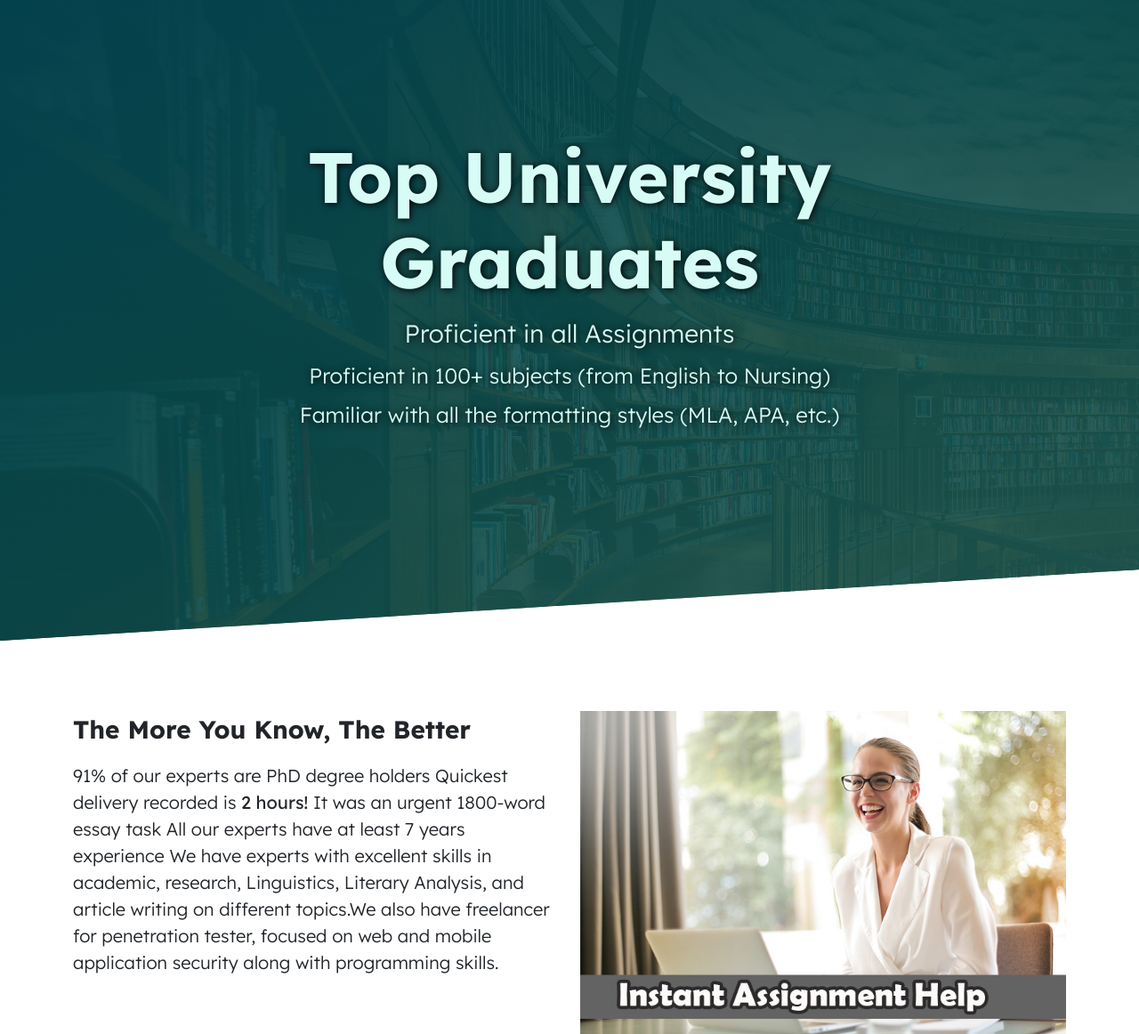
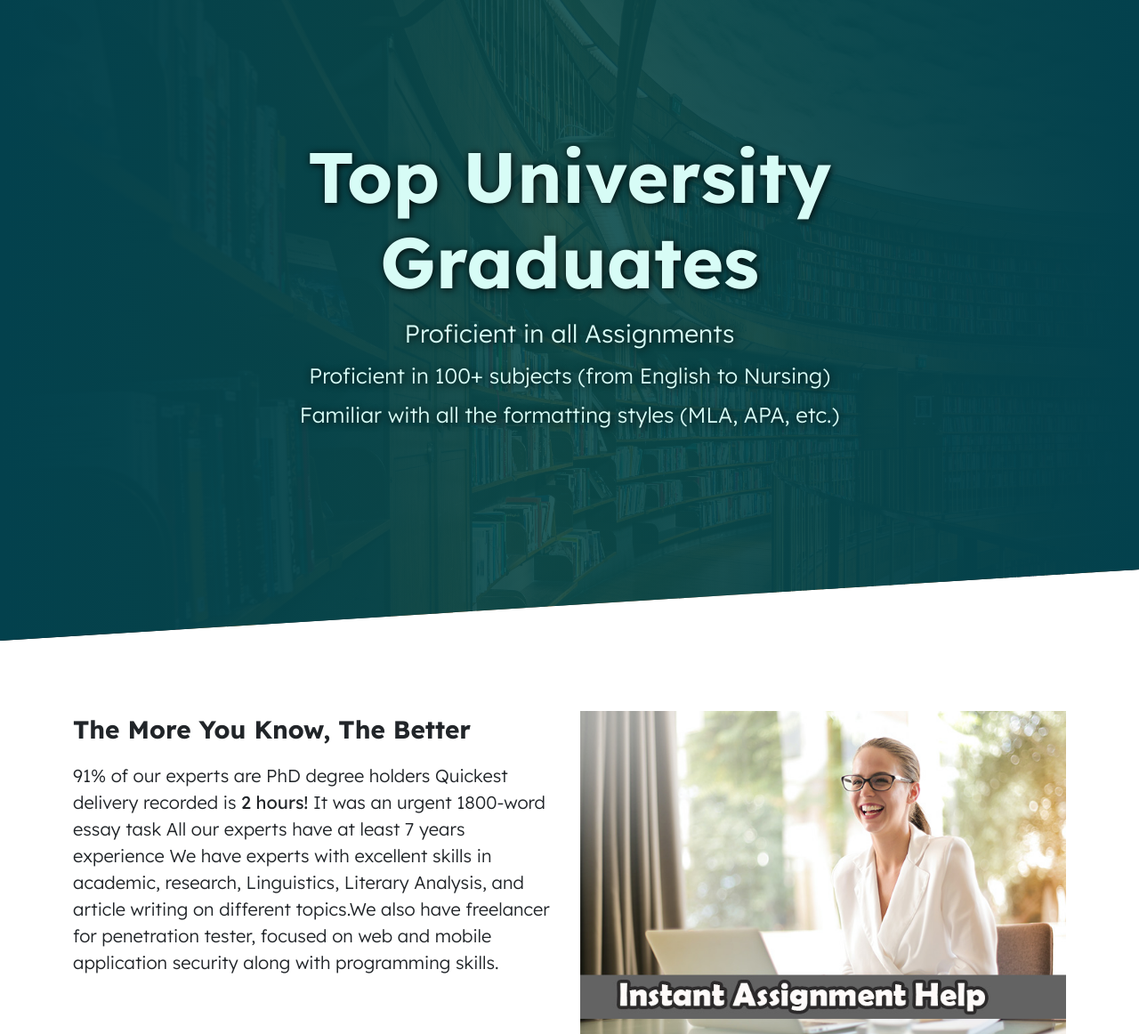
Before and after one commit to 2h311/uaeass, a Django app: page /experts/ in a window 1280 px wide. Shown: the part 98-1260 px from the top of the page at 89% size. Run offline with Django 3.2, Linux system fonts and the light colour scheme; some libraries are stand-ins or nearby versions.

```diff
--- a/assets/styles/main.css
+++ b/assets/styles/main.css
@@ -55,10 +55,10 @@ body {
 .header {
   height: 90vh;
   background-image: linear-gradient(
-      to right bottom,
+      to right,
       rgb(3, 65, 77),
       rgba(11, 75, 75, 0.9),
-      rgba(33, 87, 79, 0.933)
+      rgb(3, 65, 77)
     ),
     url(../images/bg.jpg);
   background-size: cover;
```
Also changed, not shown: assets/images/ACADEMIC ASSISTANCE.jpg (deleted), assets/images/THESIS.jpg (deleted), assets/images/WEB POST 1.jpg (deleted), assets/images/buy essay online.jpg (deleted), assets/images/casestudy.jpg (deleted), assets/images/cheap assignment.jpg (deleted), assets/images/disertation.jpg (deleted), assets/images/essay writing.jpg (deleted), assets/images/essay.jpg (deleted), assets/images/fb post.jpg (deleted), assets/images/posttt f.jpg (deleted), assets/images/report.jpg (deleted), assets/images/research paper.jpg (deleted), assets/images/scholarship essay writing.jpg (deleted), 1 more files, 1 other file.
